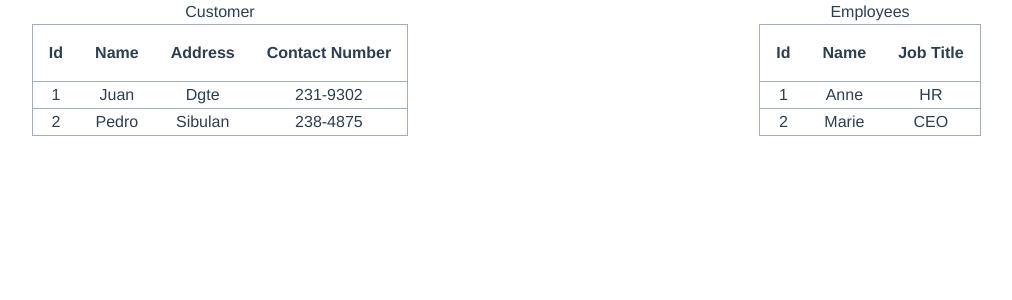
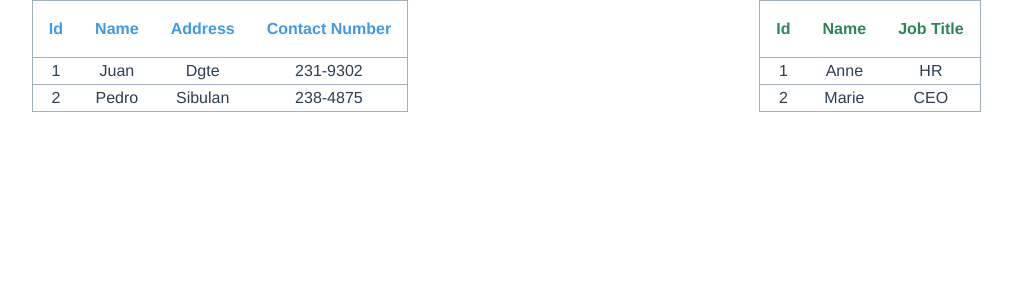
Before and after one commit to mllrdev-joanne-ferrolino/vue-datatable, a Vue app: page /#/ in a window 1280 px wide. Shown: the top 300 px of the page, without its empty margins (95-1107 px from the left). Built offline with nearby package versions, Linux system fonts and the light colour scheme.

Commit message:
made table cells customizable

```diff
--- a/src/components/Customer.vue
+++ b/src/components/Customer.vue
@@ -1,23 +1,26 @@
 <template>
   <div>
-    <data-table :values="dataSource">Customer</data-table>
+    <data-table :values="dataSource" v-slot="{ header, row }">
+      <div class="text-blue-500">{{ header }}</div>
+      <div class="hover:text-blue-500">{{ row }}</div>
+    </data-table>
   </div>
 </template>
 
 <script lang="ts">
 import DataTable from "@/components/DataTable.vue";
-import { ICustomer } from "../models/customer";
+import { ICustomer } from "../models/ICustomer";
 import { defineComponent, PropType } from "vue";
 export default defineComponent({
   name: "Customer",
   components: {
-    DataTable
+    DataTable,
   },
   props: {
     dataSource: {
-      type: Array as PropType<ICustomer[]>
-    }
-  }
+      type: Array as PropType<ICustomer[]>,
+    },
+  },
 });
 </script>
 
--- a/src/components/DataTable.vue
+++ b/src/components/DataTable.vue
@@ -1,6 +1,5 @@
 <template>
   <div>
-    <slot></slot>
     <table class="justify-center text-base border border-gray-500 ">
       <thead>
         <tr>
@@ -9,7 +8,7 @@
             v-for="(header, index) in formattedHeaders"
             :key="index"
           >
-            {{ header }}
+            <slot :header="header"></slot>
           </th>
         </tr>
       </thead>
@@ -17,10 +16,10 @@
         <tr
           v-for="(row, index) in data"
           :key="index"
-          class="py-4 bg-white border border-gray-500 hover:bg-blue-300"
+          class="py-4 bg-white border border-gray-500 hover:bg-gray-200"
         >
-          <td v-for="(header, index) in columnHeaders" :key="index" class="">
-            {{ row[header] }}
+          <td v-for="(header, index) in columnHeaders" :key="index">
+            <slot :row="row[header]"></slot>
           </td>
         </tr>
       </tbody>
--- a/src/components/Employee.vue
+++ b/src/components/Employee.vue
@@ -1,12 +1,15 @@
 <template>
   <div>
-    <data-table :values="dataSource">Employees</data-table>
+    <data-table :values="dataSource" v-slot="{ header, row }">
+      <div class="text-green-700">{{ header }}</div>
+      <div class="hover:text-green-500">{{ row }}</div>
+    </data-table>
   </div>
 </template>
 
 <script lang="ts">
 import DataTable from "@/components/DataTable.vue";
-import { IEmployee } from "../models/employee";
+import { IEmployee } from "../models/IEmployee";
 import { defineComponent, PropType } from "vue";
 export default defineComponent({
   name: "Employee",
@@ -17,7 +20,7 @@ export default defineComponent({
     dataSource: {
       type: Array as PropType<IEmployee[]>,
     },
-  }
+  },
 });
 </script>
 
```
